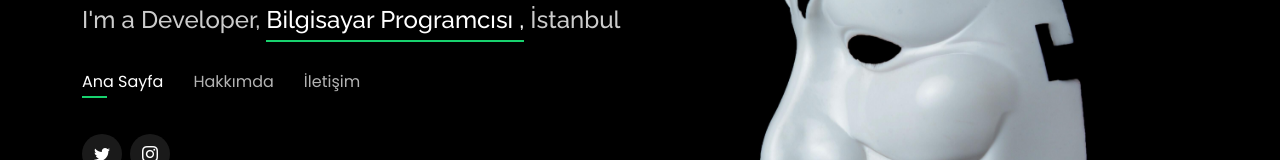
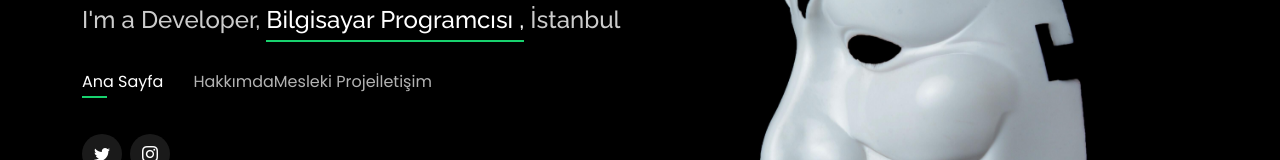
Before and after one commit to arslansly/AktifWebSitem, a plain HTML site: page index.html in a window 1280 px wide. Shown: the part 344-504 px from the top of the page. Drawn offline with nearby package versions, Linux system fonts and the light colour scheme.

Commit message:
yeni sayfa

```diff
--- a/index.html
+++ b/index.html
@@ -69,6 +69,7 @@
         <ul>
           <li><a class="nav-link active" href="#header">Ana Sayfa</a></li>
           <li><a class="nav-link" href="#about">Hakkımda</a></li>
+          <a href="..." target="_blank">Mesleki Proje</a>
         <!--  <li><a class="nav-link" href="#resume"></a></li> -->
          <!-- <li><a class="nav-link" href="#services">Services</a></li> -->
          <!-- <li><a class="nav-link" href="#portfolio">Portfolio</a></li> -->
```
